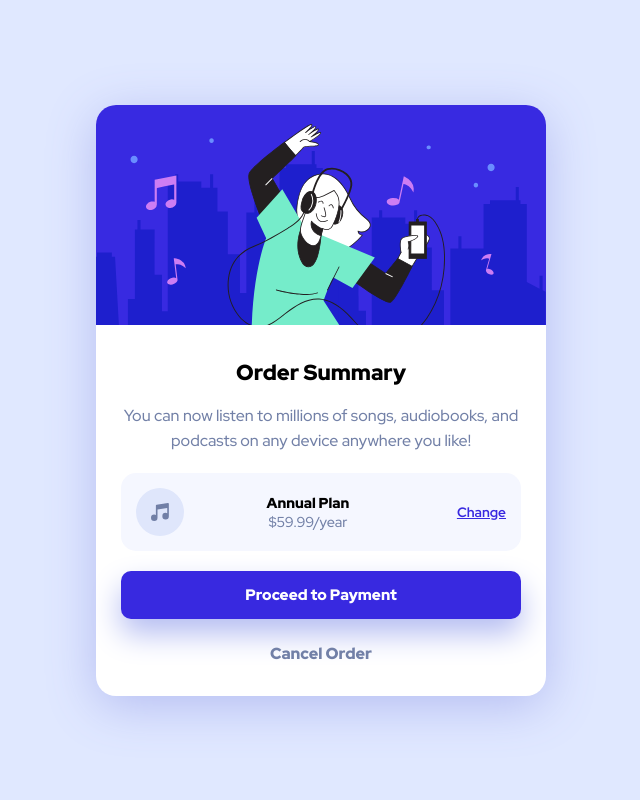
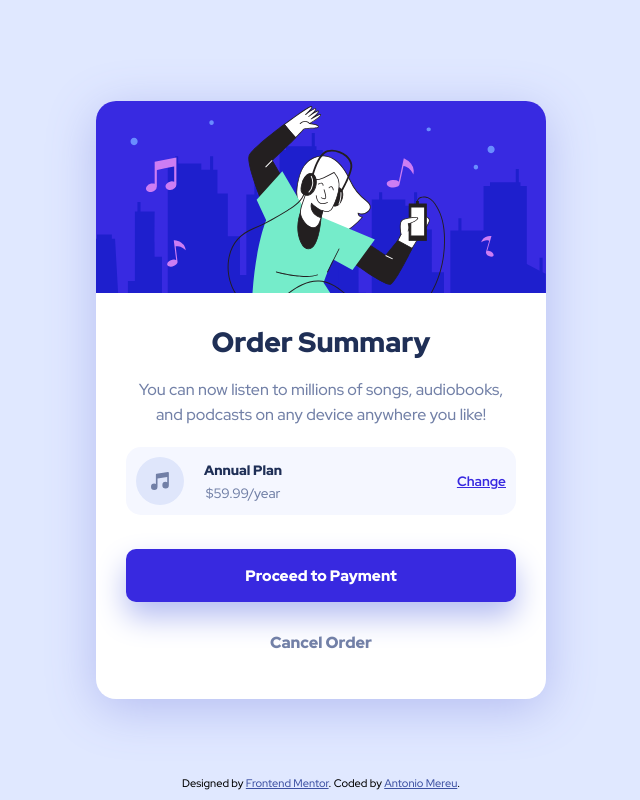
Before and after one commit to AntonioMereu/order-summary-component-Antonio-Mereu, a plain HTML site: page index.html in a window 1280 px wide. Shown: the whole page, without its empty margins (319-959 px from the left). Drawn offline with Linux system fonts and the light colour scheme.

Commit message:
add responsive design

```diff
--- a/index.html
+++ b/index.html
@@ -28,25 +28,25 @@
             </p>
 
             <div class="billing-plan">
+                <div>
                     <img src="./images/icon-music.svg" alt="">
                     <div class="plan-price">
                         <h3>Annual Plan</h3>
                         <p>$59.99/year</p>
                     </div>
-                <p>Change</p>
+                </div>
+                <a href="#">Change</a>
             </div>
 
             <button>Proceed to Payment</button>
-            <p>Cancel Order</p>
+            <a href="#">Cancel Order</a>
         </div>
     </main>
 
-    <!-- <footer>
-        <div class="attribution">
+    <footer>
         Designed by <a href="https://www.frontendmentor.io?ref=challenge" target="_blank">Frontend Mentor</a>.
         Coded by <a href="https://github.com/AntonioMereu" target="_blank">Antonio Mereu</a>.
-        </div>
-    </footer> -->
+    </footer>
 </body>
 
 </html>
--- a/style.css
+++ b/style.css
@@ -3,6 +3,7 @@
   --pale-blue: hsl(225, 100%, 94%);
   --bright-blue: hsl(245, 75%, 52%);
   --shadow-main: hsl(232, 70%, 83%);
+  --active-state: hsl(248, 81%, 66%);
 
   /* Neutral */
   --very-pale-blue: hsl(225, 100%, 98%);
@@ -49,7 +50,8 @@ img {
 h1 {
   font-size: 1.36rem;
   font-weight: 900;
-    margin-top: 8px;
+  margin-block-start: 8px;
+  color: var(--dark-blue);
 }
 
 .container > p {
@@ -58,9 +60,16 @@ h1 {
   color: var(--desaturated-blue);
 }
 
-.container > p:last-of-type {
+.container > a {
+  display: inline-block;
   font-weight: 900;
   margin-block: 22px 5px;
+  color: var(--desaturated-blue);
+  text-decoration: none;
+}
+
+.container > a:active {
+  color: var(--dark-blue);
 }
 
 .billing-plan {
@@ -68,7 +77,7 @@ h1 {
   align-items: center;
   justify-content: space-between;
   background-color: var(--very-pale-blue);
-    border-radius:15px;
+  border-radius: 15px;
   padding: 15px;
   margin-block: 20px;
 }
@@ -77,26 +86,33 @@ h1 {
   margin: 0;
 }
 
-.billing-plan > p {
-    font-size: .85rem;
+.billing-plan > a {
+  font-size: 0.85rem;
   font-weight: 700;
   text-decoration: underline;
   color: var(--bright-blue);
 }
 
-.plan-price {
-    margin-inline-start: -25px;
+.billing-plan > div {
+  display: flex;
+  align-items: center;
+  gap: 20px;
 }
 
 .plan-price h3 {
-    font-size: .9rem;
+  font-size: 0.9rem;
   font-weight: 900;
+  color: var(--dark-blue);
 }
 
 .plan-price p {
-    font-size: .9rem;
+  font-size: 0.9rem;
   color: var(--desaturated-blue);
-    /* margin-top: 10px; */
+}
+
+.billing-plan a:active {
+  color: var(--active-state);
+  text-decoration: none;
 }
 
 button {
@@ -106,13 +122,20 @@ button {
   border-radius: 10px;
   color: white;
   height: 48px;
-    font-size: .95rem;
+  font-size: 0.95rem;
   font-weight: 900;
   box-shadow: 0px 15px 30px var(--shadow-main);
 }
 
+button:hover {
+  cursor: pointer;
+}
 
-.attribution {
+button:active {
+  background-color: var(--active-state);
+}
+
+footer {
   position: absolute;
   bottom: 0;
   padding-block-end: 10px;
@@ -121,6 +144,65 @@ button {
   text-align: center;
 }
 
-.attribution a {
+footer a {
   color: hsl(228, 45%, 44%);
 }
+
+@media (min-width: 35em) {
+  h1 {
+    font-size: 1.75rem;
+    margin-block-start: 4px;
+  }
+
+  .container {
+    padding: 42px 50px;
+  }
+
+  .container > a {
+    margin-block: 16px;
+  }
+
+  .billing-plan {
+    padding: 25px;
+  }
+
+  .plan-price h3 {
+    font-size: 1rem;
+  }
+
+  .plan-price p {
+    font-size: 1rem;
+    margin-block-start: 5px;
+  }
+
+  button {
+    margin-block: 14px;
+    height: 53px;
+  }
+}
+
+@media (max-height: 50em) {
+  main > img {
+    height: 24vh;
+  }
+
+  .container {
+    padding: 30px;
+  }
+
+  .billing-plan {
+    padding: 10px;
+  }
+
+  .plan-price h3 {
+    font-size: 0.85rem;
+  }
+
+  .plan-price p {
+    font-size: 0.85rem;
+  }
+
+  h1 {
+    margin: 0;
+  }
+}
```
Also changed, not shown: design/desktop-preview.jpg (deleted), design/mobile-design.jpg (added), 1 other file. Lines whose indentation alone changed are shown as unchanged.
